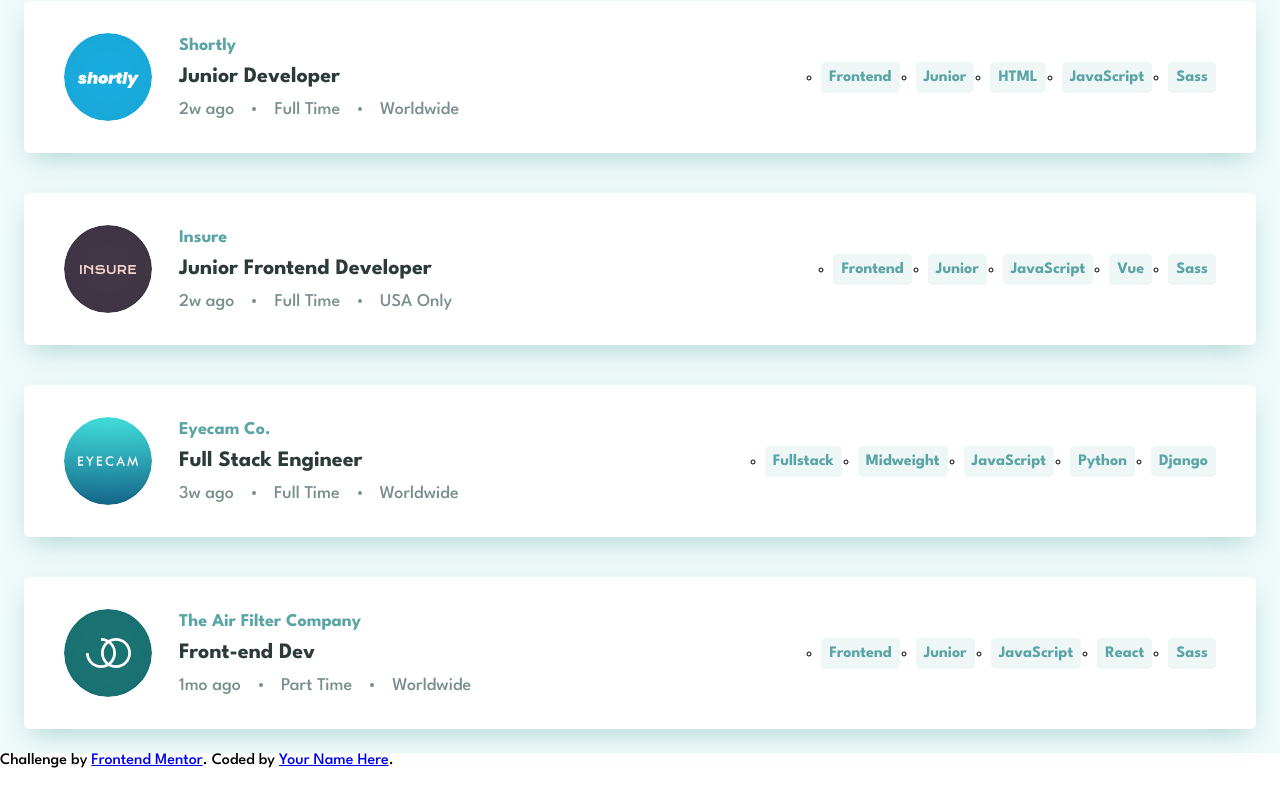
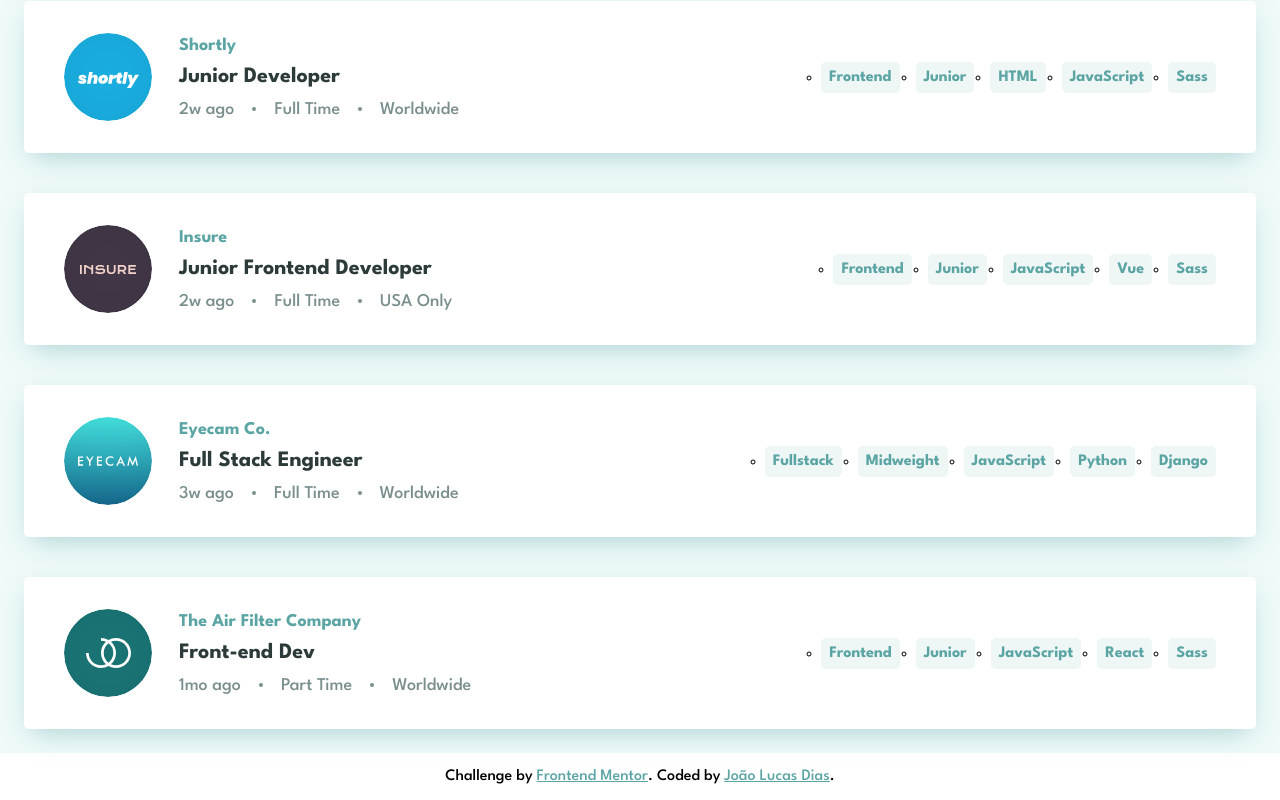
Before and after one commit to joao-lucas-dias/fm-job-listing-filter, a React (Vite) app: page / in a window 1280 px wide. Shown: the part 1357-2157 px from the top of the page. Before the commit the page ends 2125 px from the top, so only its background shows below. Built offline with nearby package versions, Linux system fonts and the light colour scheme.

Commit message:
Tweak attribution

```diff
--- a/index.html
+++ b/index.html
@@ -23,7 +23,7 @@
 			Challenge by
 			<a href="https://www.frontendmentor.io?ref=challenge" target="_blank"
 				>Frontend Mentor</a
-			>. Coded by <a href="#">Your Name Here</a>.
+			>. Coded by <a href="#">João Lucas Dias</a>.
 		</div>
 		<script type="module" src="/src/main.tsx"></script>
 	</body>
--- a/src/index.css
+++ b/src/index.css
@@ -39,6 +39,15 @@ body {
 	min-height: 100vh;
 }
 
+.attribution {
+	text-align: center;
+	padding: 1em;
+}
+
+.attribution > a {
+	color: var(--color-primary);
+}
+
 /* responsive images/videos */
 img,
 picture,
```
